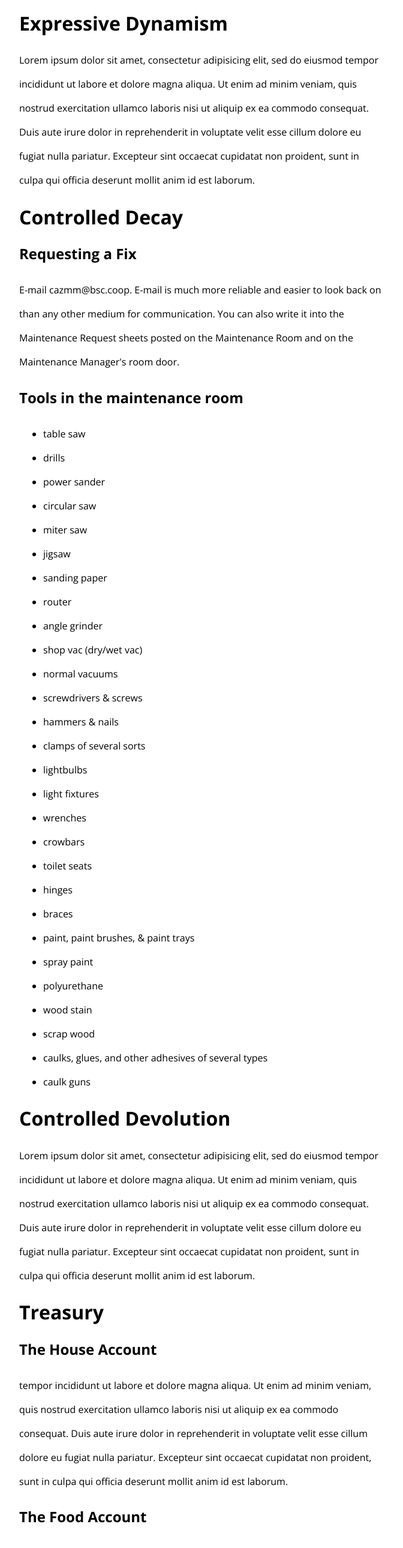
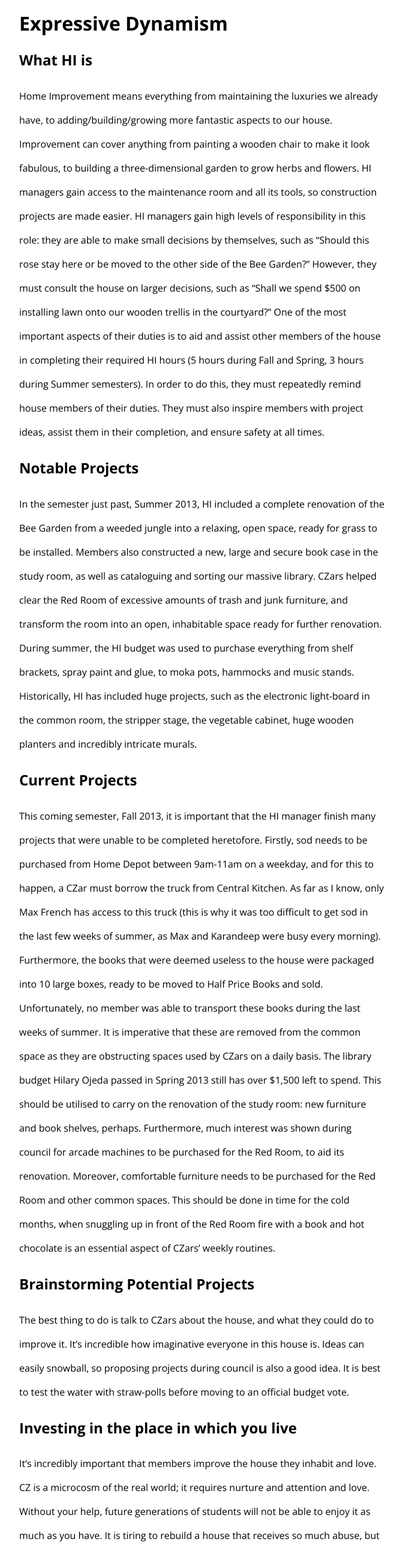
Before and after one commit to krackistan/krackguide, a plain HTML site: page index.html in a window 1280 px wide. Shown: the part 4027-6607 px from the top of the page at 60% size, without its empty margins (306-978 px from the left). Drawn offline with nearby package versions, Linux system fonts and the light colour scheme; a web font is replaced by a local one.

Commit message:
expressive dynamism added

```diff
--- a/css/main.css
+++ b/css/main.css
@@ -38,6 +38,12 @@ body {
 	margin: 0 0 40px 0;
 }
 
+#nav h3 {
+	font-size: 13px;
+	line-height: 13px;
+	margin: 0 0 40px 0;
+}
+
 #nav a {
 	display: block;
 	line-height: 50px;
--- a/index.html
+++ b/index.html
@@ -147,12 +147,24 @@
     <!-- HI section -->
     <div id="hi">
         <h1>Expressive Dynamism</h1>
-        <p>Lorem ipsum dolor sit amet, consectetur adipisicing elit, sed do eiusmod
-        tempor incididunt ut labore et dolore magna aliqua. Ut enim ad minim veniam,
-        quis nostrud exercitation ullamco laboris nisi ut aliquip ex ea commodo
-        consequat. Duis aute irure dolor in reprehenderit in voluptate velit esse
-        cillum dolore eu fugiat nulla pariatur. Excepteur sint occaecat cupidatat non
-        proident, sunt in culpa qui officia deserunt mollit anim id est laborum.</p>
+        <h2>What HI is</h2>
+        <p>Home Improvement means everything from maintaining the luxuries we already have, to adding/building/growing more fantastic aspects to our house. Improvement can cover anything from painting a wooden chair to make it look fabulous, to building a three-dimensional garden to grow herbs and flowers. HI managers gain access to the maintenance room and all its tools, so construction projects are made easier. HI managers gain high levels of responsibility in this role: they are able to make small decisions by themselves, such as “Should this rose stay here or be moved to the other side of the Bee Garden?” However, they must consult the house on larger decisions, such as “Shall we spend $500 on installing lawn onto our wooden trellis in the courtyard?” One of the most important aspects of their duties is to aid and assist other members of the house in completing their required HI hours (5 hours during Fall and Spring, 3 hours during Summer semesters). In order to do this, they must repeatedly remind house members of their duties. They must also inspire members with project ideas, assist them in their completion, and ensure safety at all times.
+        </p>
+        <h2>Notable Projects</h2>
+        <p>In the semester just past, Summer 2013, HI included a complete renovation of the Bee Garden from a weeded jungle into a relaxing, open space, ready for grass to be installed. Members also constructed a new, large and secure book case in the study room, as well as cataloguing and sorting our massive library. CZars helped clear the Red Room of excessive amounts of trash and junk furniture, and transform the room into an open, inhabitable space ready for further renovation. During summer, the HI budget was used to purchase everything from shelf brackets, spray paint and glue, to moka pots, hammocks and music stands. Historically, HI has included huge projects, such as the electronic light-board in the common room, the stripper stage, the vegetable cabinet, huge wooden planters and incredibly intricate murals.
+        </p>
+        <h2>Current Projects</h2>
+        <p>
+         This coming semester, Fall 2013, it is important that the HI manager finish many projects that were unable to be completed heretofore. Firstly, sod needs to be purchased from Home Depot between 9am-11am on a weekday, and for this to happen, a CZar must borrow the truck from Central Kitchen. As far as I know, only Max French has access to this truck (this is why it was too difficult to get sod in the last few weeks of summer, as Max and Karandeep were busy every morning). Furthermore, the books that were deemed useless to the house were packaged into 10 large boxes, ready to be moved to Half Price Books and sold. Unfortunately, no member was able to transport these books during the last weeks of summer. It is imperative that these are removed from the common space as they are obstructing spaces used by CZars on a daily basis. The library budget Hilary Ojeda passed in Spring 2013 still has over $1,500 left to spend. This should be utilised to carry on the renovation of the study room: new furniture and book shelves, perhaps. Furthermore, much interest was shown during council for arcade machines to be purchased for the Red Room, to aid its renovation. Moreover, comfortable furniture needs to be purchased for the Red Room and other common spaces. This should be done in time for the cold months, when snuggling up in front of the Red Room fire with a book and hot chocolate is an essential aspect of CZars’ weekly routines.
+        </p>
+        <h2> Brainstorming Potential Projects </h2>
+        <p>The best thing to do is talk to CZars about the house, and what they could do to improve it. It’s incredible how imaginative everyone in this house is. Ideas can easily snowball, so proposing projects during council is also a good idea. It is best to test the water with straw-polls before moving to an official budget vote.
+        </p>
+        <h2>Investing in the place in which you live</h2>
+        <p>
+It’s incredibly important that members improve the house they inhabit and love. CZ is a microcosm of the real world; it requires nurture and attention and love. Without your help, future generations of students will not be able to enjoy it as much as you have. It is tiring to rebuild a house that receives so much abuse, but it is important to be hopeful, imaginative and optimistic. Countless CZars have poured huge portions of their lives into maintaing and improving this house — don’t let them down!
+        </p>
+        <h3> - Jack Minty, Summer 2013 HI Manager</h3>
     </div>
     <!-- Maintenance section -->
     <div id="maintenance">
```
